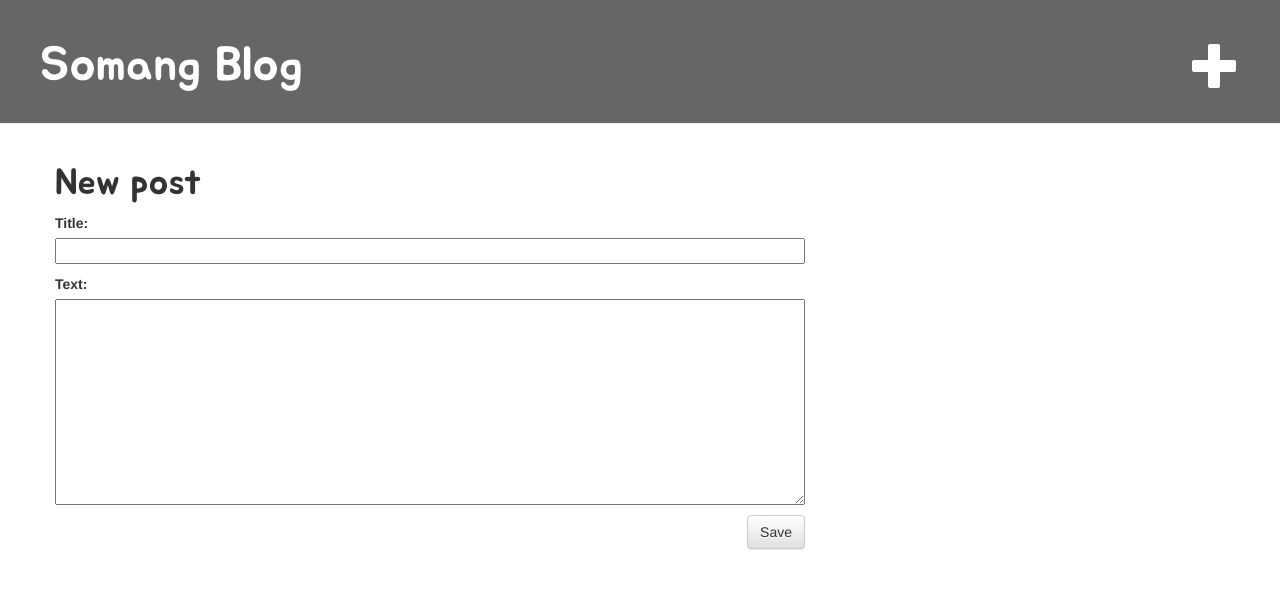
After one commit to somang-choi/DjangoBlog, a Django app: page /post/new in a window 1280 px wide. The commit adds this page. Shown: the top 589 px of the page. Run offline with Django 3.2, Linux system fonts and the light colour scheme; some libraries are stand-ins or nearby versions.

Commit message:
Add views to create/edit blog post

```diff
--- /dev/null
+++ b/blog/forms.py
@@ -0,0 +1,7 @@
+from django import forms
+from .models import Post
+
+class PostForm(forms.ModelForm):
+    class Meta:
+        model = Post
+        fields = ('title', 'text')
--- a/blog/templates/blog/base.html
+++ b/blog/templates/blog/base.html
@@ -10,7 +10,12 @@
 
 <body>
 <div class="page-header">
-    <h1><a href="">Somang Blog</a></h1>
+    <h1>
+        <a href="{% url 'post_new' %}" class="top-menu">
+            <a href="{% url 'post_new' %}" class="top-menu"><span class="glyphicon glyphicon-plus"></span></a>
+            <h1><a href="/">Somang Blog</a></h1>
+        </a>
+    </h1>
 </div>
 
 <div class="content container">
--- a/blog/templates/blog/post_detail.html
+++ b/blog/templates/blog/post_detail.html
@@ -7,6 +7,7 @@
                 {{ post.published_date }}
             </div>
         {% endif %}
+        <a class="btn btn-default" href="{% url 'post_edit' pk=post.pk %}"><span class="glyphicon glyphicon-pencil"></span></a>
         <h1>{{ post.title }}</h1>
         <p>{{ post.text | linebreaksbr }}</p>
     </div>
--- /dev/null
+++ b/blog/templates/blog/post_edit.html
@@ -0,0 +1,10 @@
+{% extends 'blog/base.html' %}
+
+{% block content %}
+    <h1>New post</h1>
+    <form method="POST" class="post-form">
+        {% csrf_token %}
+        {{ form.as_p }}
+        <button type="submit" class="save btn btn-default">Save</button>
+    </form>
+{% endblock %}
--- a/blog/urls.py
+++ b/blog/urls.py
@@ -4,4 +4,6 @@ from . import views
 urlpatterns = [
     path('', views.post_list, name='post_list'),
     path('post/<int:pk>/', views.post_detail, name='post_detail'),
+    path('post/new', views.post_new, name='post_new'),
+    path('post/<int:pk>/edit/', views.post_edit, name='post_edit'),
 ]
--- a/blog/views.py
+++ b/blog/views.py
@@ -2,6 +2,8 @@ from django.shortcuts import render
 from django.utils import timezone
 from .models import Post
 from django.shortcuts import render, get_object_or_404
+from .forms import PostForm
+from django.shortcuts import redirect
 
 def post_list(request):
     posts = Post.objects.filter(published_date__lte=timezone.now()).order_by('published_date')
@@ -10,3 +12,30 @@ def post_list(request):
 def post_detail(request, pk):
     post = get_object_or_404(Post, pk=pk)
     return render(request, 'blog/post_detail.html', {'post': post})
+
+def post_new(request):
+    if request.method == "POST":
+        form = PostForm(request.POST)
+        if form.is_valid():
+            post = form.save(commit=False)
+            post.author = request.user
+            post.published_date = timezone.now()
+            post.save()
+            return redirect('post_detail', pk=post.pk)
+    else:
+        form = PostForm()
+    return render(request, 'blog/post_edit.html', {'form': form})
+
+def post_edit(request, pk):
+    post = get_object_or_404(Post, pk=pk)
+    if request.method == "POST":
+        form = PostForm(request.POST, instance=post)
+        if form.is_valid():
+            post = form.save(commit=False)
+            post.author = request.user
+            post.published_date = timezone.now()
+            post.save()
+            return redirect('post_detail', pk=post.pk)
+    else:
+        form = PostForm(instance=post)
+    return render(request, 'blog/post_edit.html', {'form': form})
```
